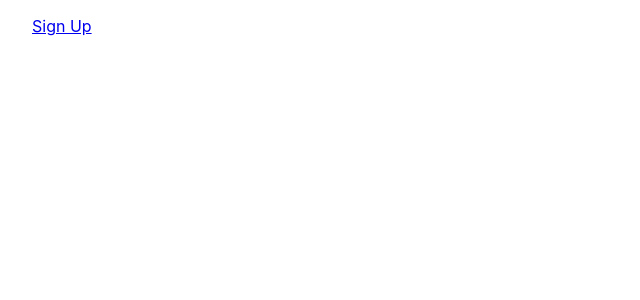
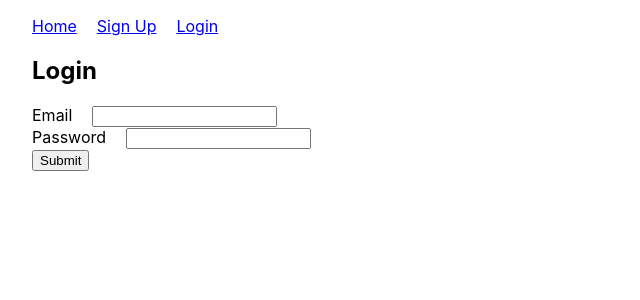
Before and after one commit to RenataCehajic/codaisseur-coders, a React (Create React App) app: page /login in a window 1280 px wide. Shown: the top 300 px of the page, without its empty margins (0-640 px from the left). Built offline with nearby package versions, Linux system fonts and the light colour scheme.

Commit message:
Add Login Page

```diff
--- a/src/App.js
+++ b/src/App.js
@@ -4,14 +4,24 @@ import { Switch, Route, Link } from "react-router-dom";
 import HomePage from "./pages/HomePage";
 import PostPage from "./pages/PostPage";
 import SignupPage from "./pages/SignupPage";
+import LoginPage from "./pages/LoginPage";
 
 export default function App() {
   return (
     <div>
       <div>
-        <Link to="/signup">Sign Up</Link>
+        <Link to="/" style={{ marginRight: 20 }}>
+          Home
+        </Link>
+        <Link to="/signup" style={{ marginRight: 20 }}>
+          Sign Up
+        </Link>
+        <Link to="/login" style={{ marginRight: 20 }}>
+          Login
+        </Link>
       </div>
       <Switch>
+        <Route path="/login" component={LoginPage} />
         <Route path="/signup" component={SignupPage} />
         <Route path="/" component={HomePage} exact />
         <Route path="/post/:id" component={PostPage} />
--- /dev/null
+++ b/src/pages/LoginPage.js
@@ -0,0 +1,43 @@
+import React, { useState } from "react";
+import { useDispatch } from "react-redux";
+import { login } from "../store/user/actions";
+
+export default function LoginPage() {
+  const [email, setEmail] = useState("");
+  const [password, setPassword] = useState("");
+
+  const dispatch = useDispatch();
+
+  const onFormSubmit = (e) => {
+    e.preventDefault();
+    console.log("Login", email, password);
+    dispatch(login(email, password));
+  };
+
+  return (
+    <div>
+      <h2>Login</h2>
+      <form onSubmit={onFormSubmit}>
+        <div>
+          <label style={{ marginRight: 20 }}>Email</label>
+          <input
+            type="text"
+            value={email}
+            name="email"
+            onChange={(e) => setEmail(e.target.value)}
+          ></input>
+        </div>
+        <div>
+          <label style={{ marginRight: 20 }}>Password</label>
+          <input
+            type="text"
+            value={password}
+            name="password"
+            onChange={(e) => setPassword(e.target.value)}
+          ></input>
+        </div>
+        <button type="submit">Submit</button>
+      </form>
+    </div>
+  );
+}
--- a/src/pages/SignupPage.js
+++ b/src/pages/SignupPage.js
@@ -27,6 +27,7 @@ export default function SignupPage() {
 
   return (
     <div>
+      <h2>Sign Up</h2>
       <form onSubmit={onFormSubmit}>
         <div>
           <label style={{ marginRight: 20 }}>Name</label>
--- a/src/store/user/actions.js
+++ b/src/store/user/actions.js
@@ -24,3 +24,14 @@ export const signUp = (name, email, password, history) => async (
     console.log(e.message);
   }
 };
+
+export const login = (email, password) => async (dispatch, getState) => {
+  try {
+    dispatch(setLoading());
+
+    const response = await axios.post("/login", { email, password });
+    console.log(response);
+  } catch (e) {
+    console.log(e.message);
+  }
+};
```
